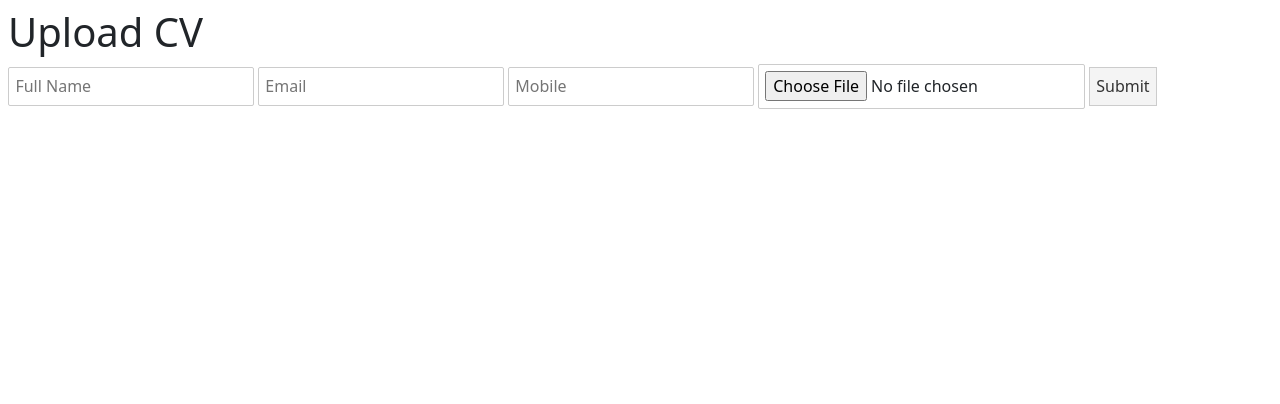
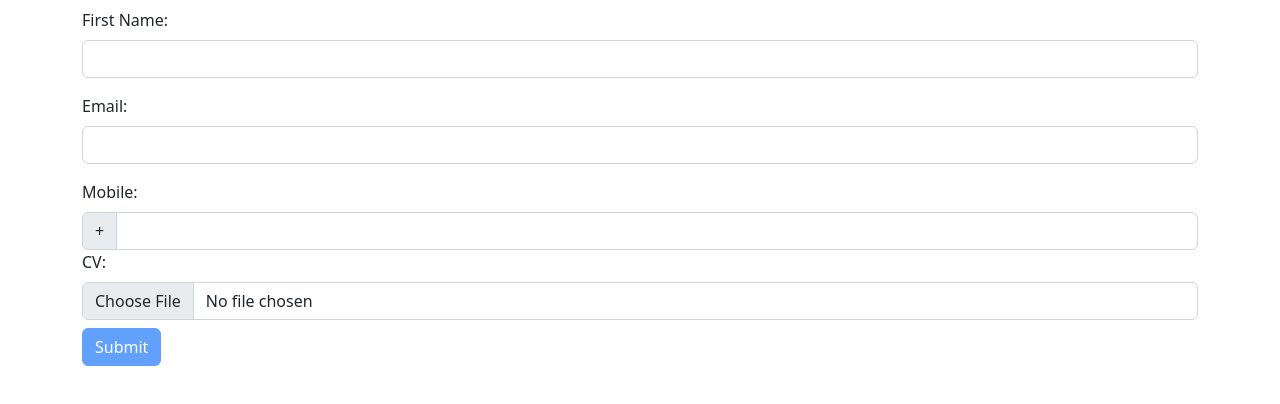
Before and after one commit to maha507/Post_form, a Svelte app: page / in a window 1280 px wide. Shown: the top 404 px of the page. Built offline with nearby package versions, Linux system fonts and the light colour scheme.

Commit message:
postform

```diff
--- a/src/App.svelte
+++ b/src/App.svelte
@@ -1,33 +1,28 @@
 <script>
+
   import 'bootstrap/dist/css/bootstrap.min.css';
+  let fullName = '';
+  let email = '';
+  let mobile = '';
   let cvFile = null;
-  let fullname = "";
-  let email = "";
-  let mobile = "";
   let fileContent = '';
   let fileName = '';
 
-  function handleFileChange(event) {
+  async function handleFileChange(event) {
   cvFile = event.target.files[0];
-    if (cvFile) {
+  fileContent = await toBase64(cvFile);
   fileName = cvFile.name;
   }
-  }
-
   async function uploadCV() {
-    if (cvFile) {
-      const base64Data = await toBase64(cvFile);
+  if (cvFile && fileContent && fileName) {
    const postData = {
-        cv: base64Data,
-        fullname: fullname,
-        email: email,
-        mobile: mobile,
-        fileContent: fileContent,
-        fileName: fileName
+  fullName,
+  email,
+  mobile,
+  fileContent,
+  fileName
    };
-
-      console.log("Entered details:", postData); // Display details in the console
-
+  try {
   const response = await fetch('https://api.recruitly.io/api/cvsubmit/bytes?apiKey=TEST45684CB2A93F41FC40869DC739BD4D126D77', {
    method: 'POST',
   headers: {
@@ -35,30 +30,86 @@
    },
    body: JSON.stringify(postData)
    });
+   // Handle the response as needed
+  if (response.ok) {
+  console.log('CV uploaded successfully');
 
-      // Handle the response as needed
+  } else {
+     console.error('Failed to upload CV');
    }
      }
-
+     catch (error) {
+  console.error('Error uploading CV:', error);
+   }
+   }
+  }
    function toBase64(file) {
      return new Promise((resolve, reject) => {
      const reader = new FileReader();
     reader.readAsDataURL(file);
-      reader.onload = () => {
-        fileContent = reader.result.split(',')[1];
-        resolve(fileContent);
-      };
+ reader.onload = () => resolve(reader.result.split(',')[1]);
   reader.onerror = error => reject(error);
  });
   }
+  function handleSubmit(event) {
+    event.preventDefault();
+    // Validate the form fields and submit data if valid
+    if (validateForm()) {
+      // TODO: Handle form submission
+      console.log('Form submitted successfully!');
+    }
+  }
+
+  function validateForm() {
+    // Validate the form fields
+    if (fullName.length === 0 || fullName.length > 28) {
+      alert('First Name is required and should be less than or equal to 28 characters.');
+      return false;
+    }
+    if (!validateEmail(email)) {
+      alert('Invalid Email format.');
+      return false;
+
+    }
+    if (!validateMobile(mobile)) {
+      alert('Invalid Mobile format.');
+      return false;
+    }
+    return true;
+  }
+
+  function validateEmail(email) {
+    // Validate the email format using a regular expression
+    const emailRegex = /^[^\s@]+@[^\s@]+\.[^\s@]+$/;
+    return emailRegex.test(email);
+  }
+  function validateMobile(mobile) {
+    // Validate the mobile format using a regular expression
+    const mobileRegex = /^(\+?\d+)?$/;
+    return mobileRegex.test(mobile);
+  }
    </script>
-
-<main>
-  <h1>Upload CV</h1>
-  <input type="text" placeholder="Full Name" bind:value="{fullname}" />
-  <input type="email" placeholder="Email" bind:value="{email}" />
-  <input type="tel" placeholder="Mobile" bind:value="{mobile}" />
-  <input type="file" accept=".pdf,.doc,.docx" on:change={handleFileChange} />
-
-  <button on:click={uploadCV}>Submit</button>
+  <main class="container">
+    <form on:submit={handleSubmit}>
+   <div class="mb-3">
+    <label for="fullName" class="form-label">First Name:</label>
+    <input type="text" class="form-control" id="firstName" bind:value={fullName} required>
+  </div>
+   <div class="mb-3">
+    <label for="email" class="form-label">Email:</label>
+    <input type="email" class="form-control" id="email" bind:value={email} required>
+  </div>
+  <div class="mb-3">
+    <label for="mobile" class="form-label">Mobile:</label>
+    <div class="input-group">
+      <span class="input-group-text">+</span>
+      <input type="tel" class="form-control" id="mobile" bind:value={mobile} required pattern="^\+?\d+$">
+    </div>
+    <div class="mb-3">
+      <label for="cv" class="form-label">CV:</label>
+  <input type="file" class="form-control" accept=".pdf,.doc,.docx" on:change={handleFileChange} />
+  <h1></h1>
+   <button class="btn btn-primary" on:click={uploadCV} disabled={!fullName  || !email || !mobile || !fileName || !fileContent}>Submit</button>
+  </div>
+</form>
   </main>
```
Lines whose indentation alone changed are shown as unchanged.
